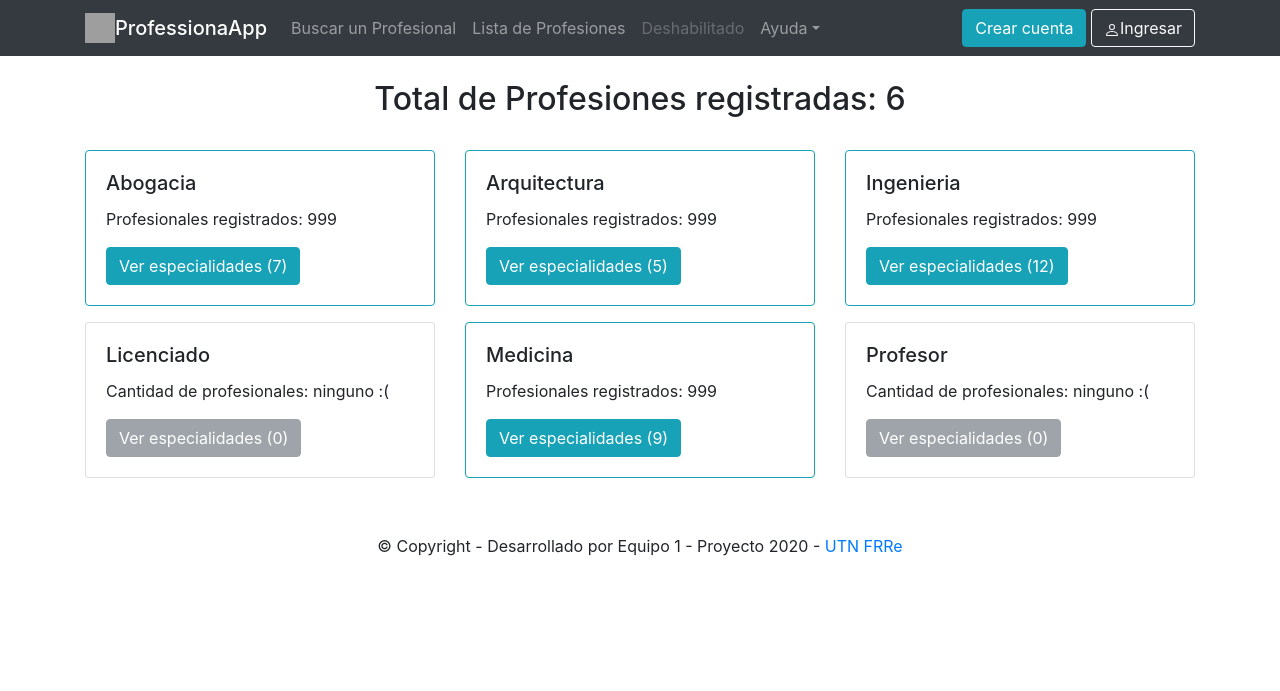
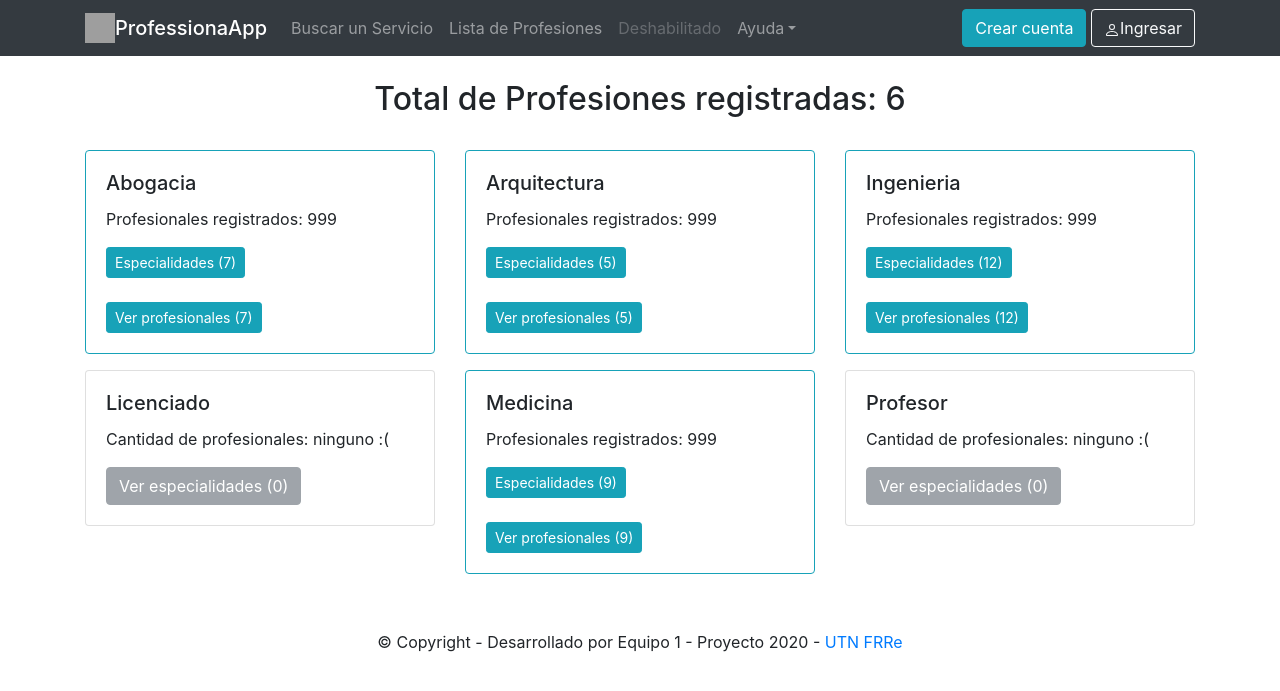
Before and after one commit to rodricerdan09/professionApp-BE, a Django app: page /profesiones/ in a window 1280 px wide. Shown: the top 691 px of the page. Run offline with Django 3.2, Linux system fonts and the light colour scheme; data comes from the database, SQL or seed files in the repository; some libraries are stand-ins or nearby versions; grey boxes are pictures that could not be loaded.

Commit message:
antes de agregar nuevos modelos

```diff
--- a/accounts/templates/accounts/profesion_list.html
+++ b/accounts/templates/accounts/profesion_list.html
@@ -18,8 +18,16 @@
           <div class="card-body">
             <h5 class="card-title">{{ profesion | title }}</h5>
             <p class="card-text">Profesionales registrados: 999</p>
-            <a href="{% url 'especialidad-list' profesion %}" class="btn btn-info btn" role="button">Ver especialidades ({{profesion.count_esp}})</a>
+
+              <div>
+                <a href="{% url 'especialidad-list' profesion %}" class="btn btn-info btn-sm" role="button">Especialidades ({{profesion.count_esp}})</a>
+            </div>
+              <br>
+            <div>
+                <a href="{% url 'especialidad-list' profesion %}" class="btn btn-info btn-sm" role="button">Ver profesionales ({{profesion.count_esp}})</a>
+            </div>
           </div>
+
         </div>
 
         {%else%}
--- a/src/views.py
+++ b/src/views.py
@@ -3,10 +3,16 @@ from django.views.generic import TemplateView, CreateView
 from django.urls import reverse_lazy
 from accounts.forms import UserCreationForm
 from django.contrib.messages.views import SuccessMessageMixin
+from accounts.models import Profesion
 
 
 class HomePageView(TemplateView):
     template_name = 'home.html'
+
+    def get_context_data(self, **kwargs):
+        context = super().get_context_data(**kwargs)
+        context['profesiones'] = Profesion.objects.all()
+        return context
 
 
 class SignUpView(SuccessMessageMixin, CreateView):
--- a/templates/includes/navbar.html
+++ b/templates/includes/navbar.html
@@ -9,7 +9,7 @@
         <div class="collapse navbar-collapse" id="navbarCollapse">
           <ul class="navbar-nav mr-auto">
             <li class="nav-item">
-              <a class="nav-link" href="#">Buscar un Profesional</a>
+              <a class="nav-link" href="#">Buscar un Servicio</a>
             </li>
             <li class="nav-item">
               <a class="nav-link" href="{% url 'profesion-list' %}">Lista de Profesiones</a>
@@ -56,3 +56,13 @@
         </div>
 </div>
 </nav>
+
+<nav>
+    <ul class="nav justify-content-center">
+        {% for profesion in profesiones %}
+            <li class="nav-item">
+                <a class="nav-link" href="{% url 'especialidad-list' profesion %}">{{profesion.name |title }}"</a>
+            </li>
+        {% endfor %}
+    </ul>
+</nav>
```
Also changed, not shown: accounts/templates/accounts/user_detail.html (+24 -1 lines).
